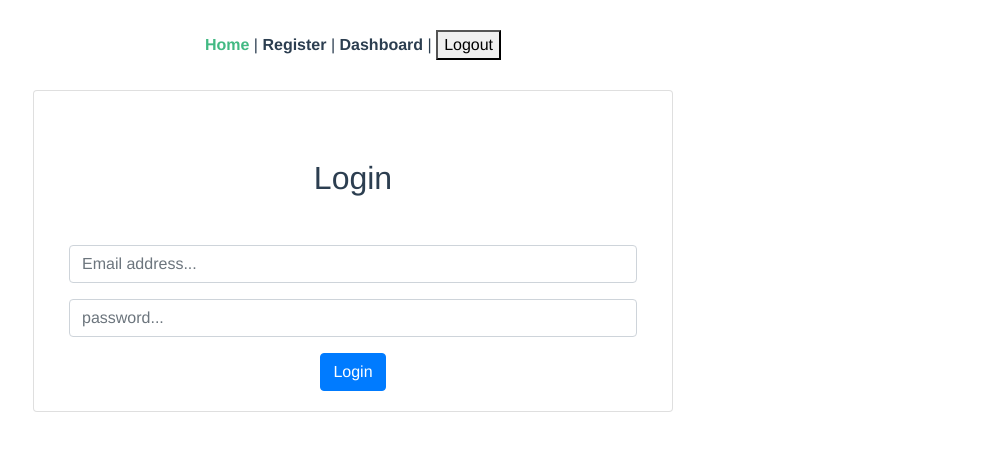
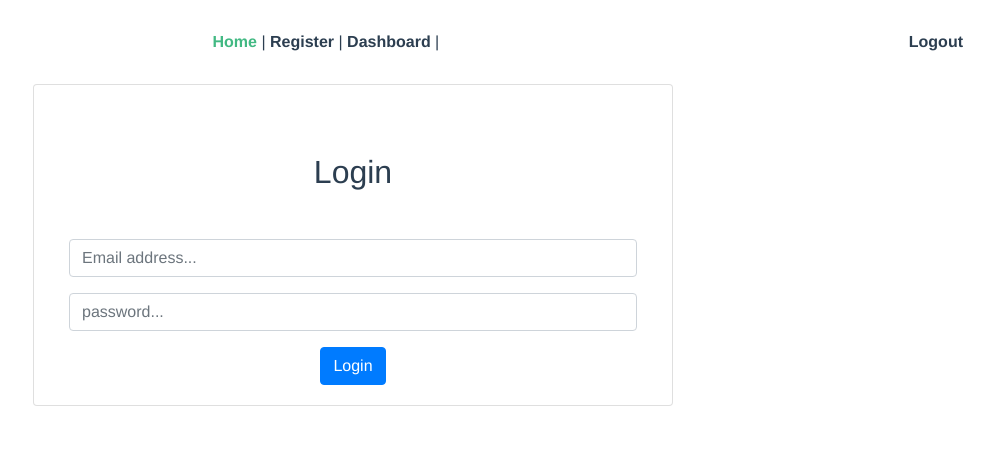
Before and after one commit to ratracegrad/Vue-Firebase-Auth-Tutorial, a Vue app: page / in a window 1280 px wide. Shown: the top 450 px of the page, without its empty margins (287-1280 px from the left). Built offline with nearby package versions, Linux system fonts and the light colour scheme.

Commit message:
update App component

```diff
--- a/src/App.vue
+++ b/src/App.vue
@@ -4,20 +4,19 @@
             <router-link to="/">Home</router-link> |
             <router-link to="/register">Register</router-link> |
             <router-link to="/dashboard">Dashboard</router-link> |
-            <button @click="logout">Logout</button>
+            <a class="float-right logout" @click="logout">Logout</a>
         </div>
         <router-view />
     </div>
 </template>
 
 <script>
-import firebase from 'firebase';
+import db from './db';
 
 export default {
     methods: {
         logout() {
-            firebase
-                .auth()
+            db.auth()
                 .signOut()
                 .then(() => {
                     alert('Successfully logged out');
@@ -52,8 +51,16 @@ export default {
 #nav a.router-link-exact-active {
     color: #42b983;
 }
-
-input {
-    margin-right: 20px;
+.logout {
+    color: lightblue;
+    font-size: 1rem;
+    font-weight: 400;
+    transition: 0.3s ease-in;
+    text-decoration: none;
+}
+.logout:hover {
+    color: rgb(20, 130, 149);
+    transform: scale(1.05);
+    cursor: pointer;
 }
 </style>
```
